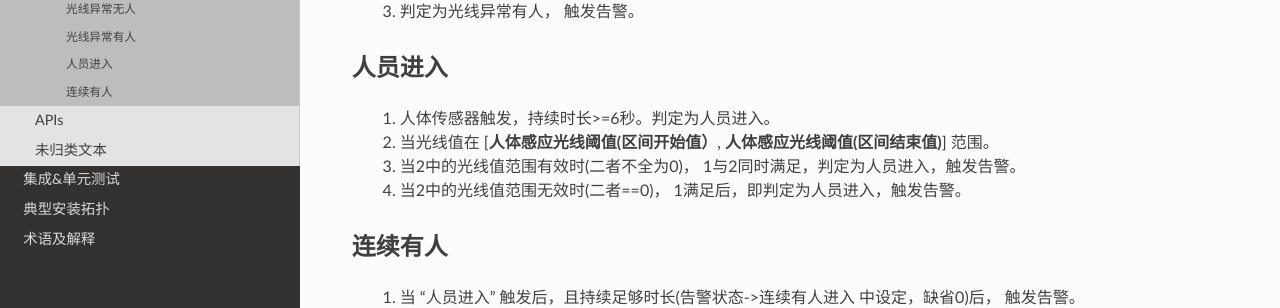
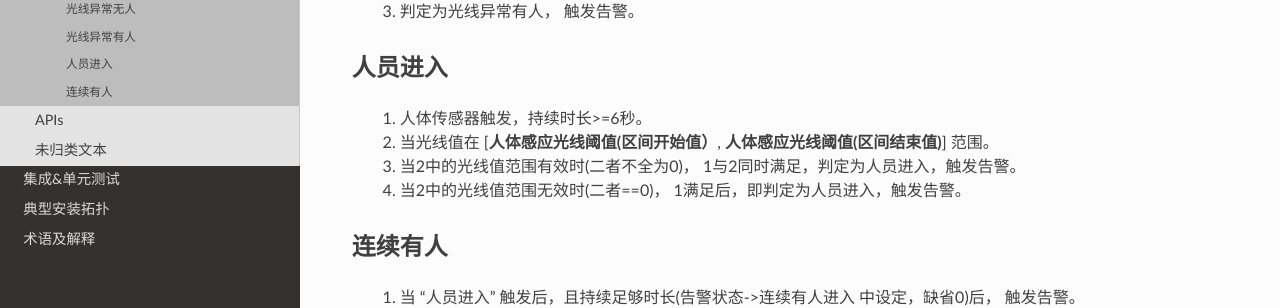
Before and after one commit to Muatrack/ControllerDocs, a Sphinx documentation site: the page built from docs/source/docs/controller/functions/alerts.rst, in a window 1280 px wide and 929 px high. Shown: the part 430-738 px from the top of the window. Built offline with Sphinx 7.4.7 and the Read the Docs theme 3.1.0, drawn with Linux system fonts in a browser that asks for light colours.

Commit message:
修改文档

```diff
--- a/docs/source/docs/controller/functions/alerts.rst
+++ b/docs/source/docs/controller/functions/alerts.rst
@@ -18,7 +18,7 @@
 人员进入
 ----------
 
-    #. 人体传感器触发，持续时长>=6秒。判定为人员进入。
+    #. 人体传感器触发，持续时长>=6秒。
     #. 当光线值在 [**人体感应光线阈值(区间开始值）**, **人体感应光线阈值(区间结束值)**] 范围。
     #. 当2中的光线值范围有效时(二者不全为0)， 1与2同时满足，判定为人员进入，触发告警。
     #. 当2中的光线值范围无效时(二者==0)， 1满足后，即判定为人员进入，触发告警。
```
